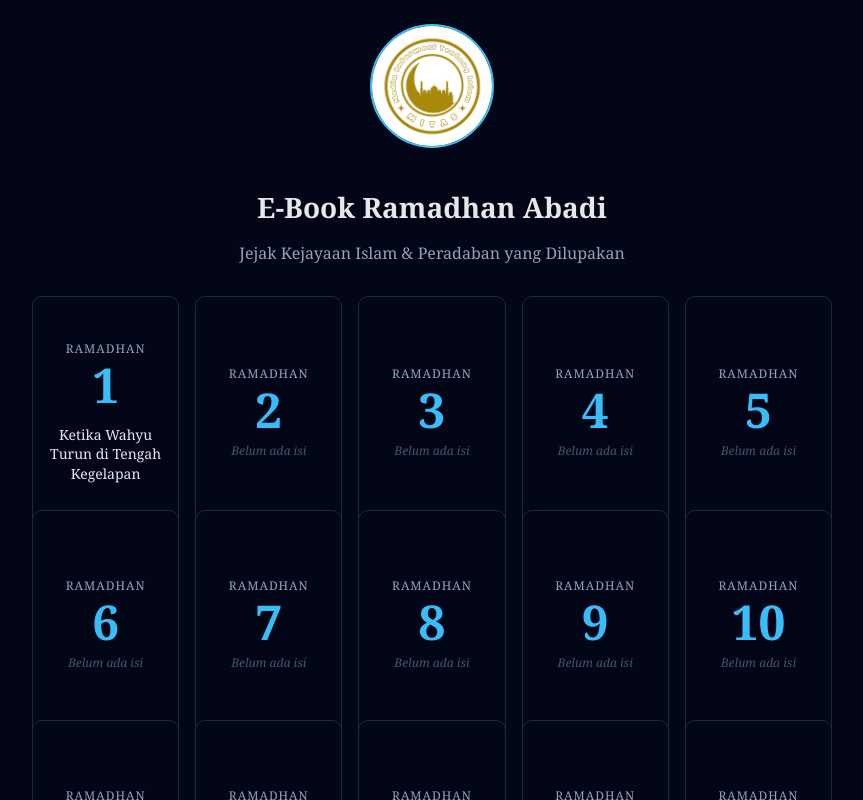
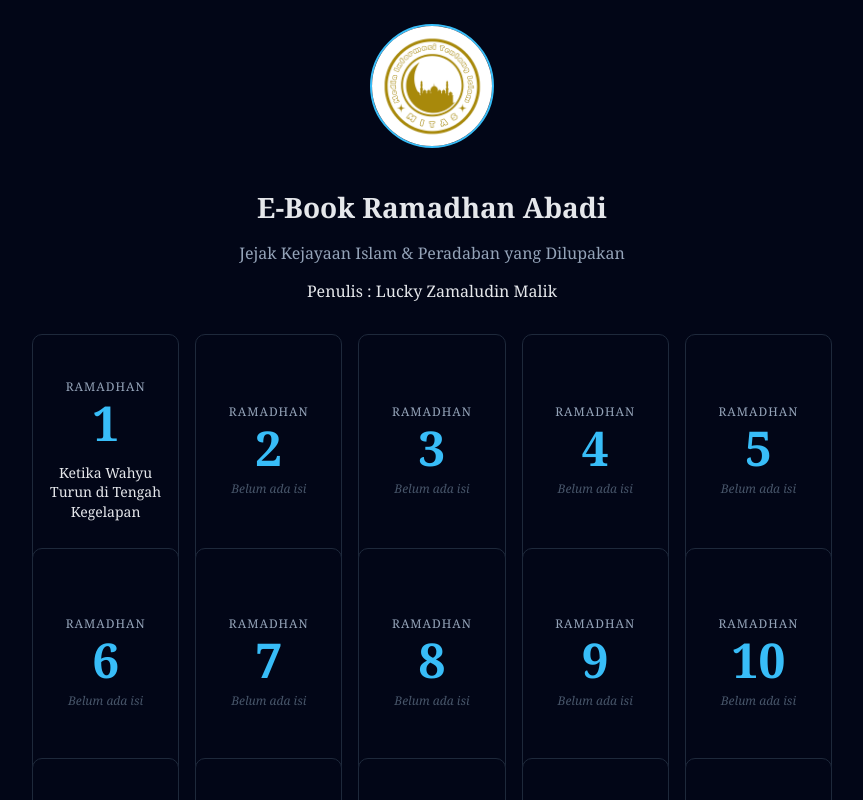
Before and after one commit to lucky74/Ramadhan_Book, a React (Vite) app: page / in a window 1280 px wide. Shown: the top 800 px of the page, without its empty margins (208-1071 px from the left). Built offline with nearby package versions, Linux system fonts and the light colour scheme; a web font is replaced by a local one.

Commit message:
Add author and footer info

```diff
--- a/src/pages/Home.tsx
+++ b/src/pages/Home.tsx
@@ -14,9 +14,10 @@ export default function Home() {
         style={{ width: 120, height: 120, borderRadius: '50%', marginBottom: 16, border: '2px solid #38bdf8' }}
       />
       <h1 className="mushaf-title">E-Book Ramadhan Abadi</h1>
-      <p className="mushaf-subtitle">
+      <p className="mushaf-subtitle" style={{ marginBottom: 8 }}>
         Jejak Kejayaan Islam & Peradaban yang Dilupakan
       </p>
+      <p style={styles.author}>Penulis : Lucky Zamaludin Malik</p>
 
       <div style={styles.grid}>
         {days.map((day) => {
```
